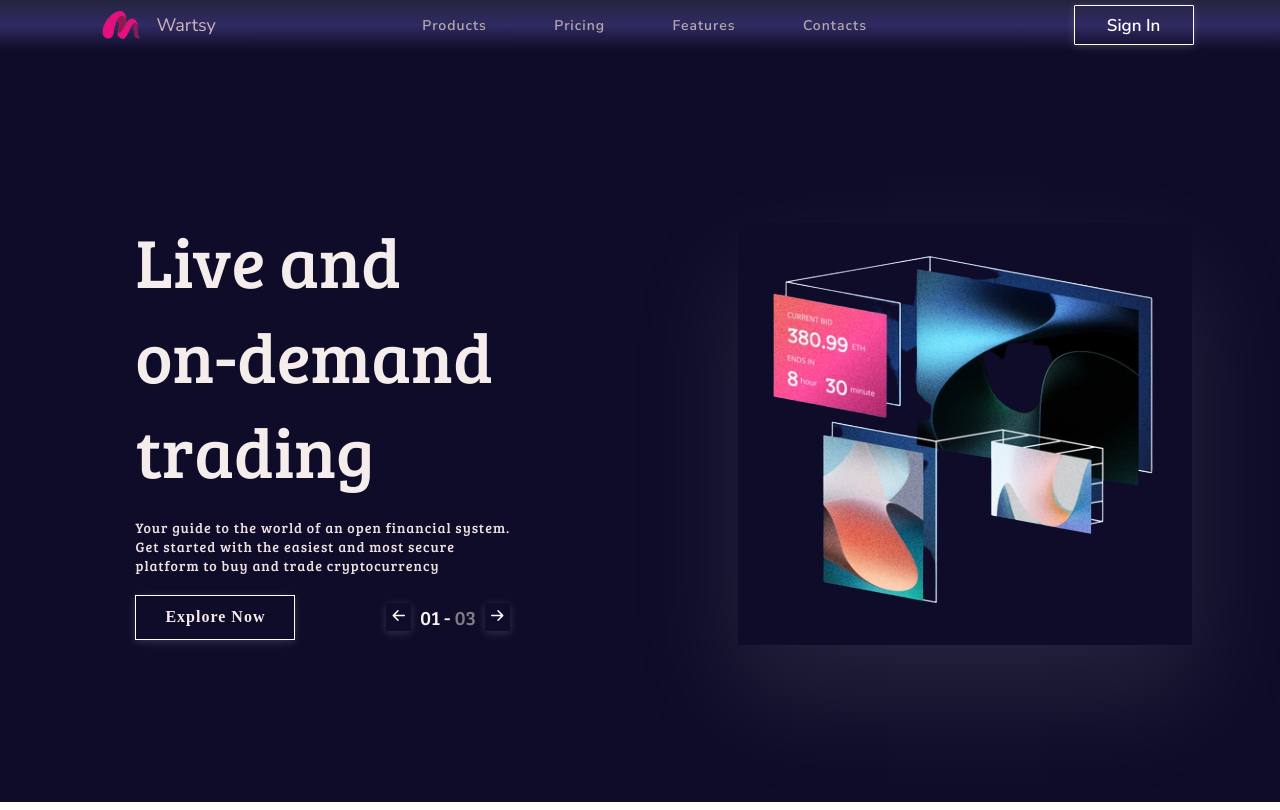
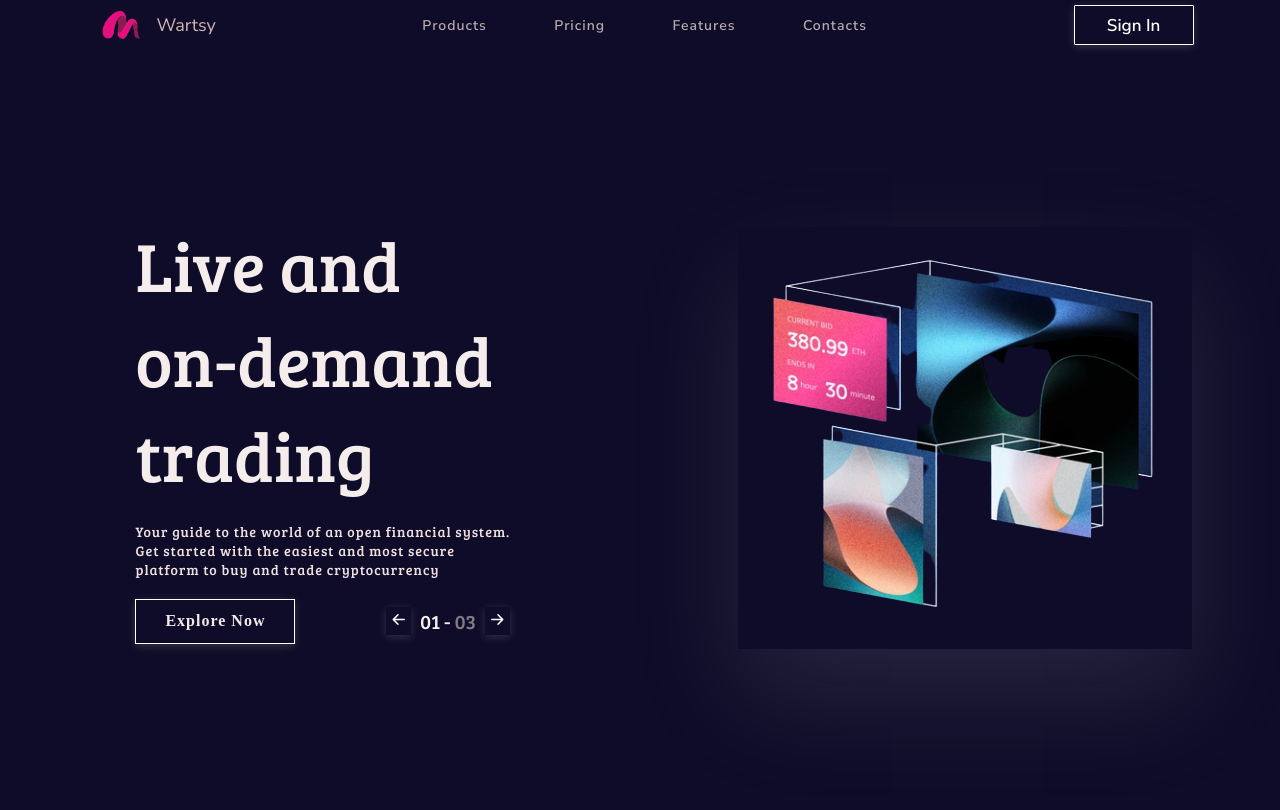
Before and after one commit to AbhishekSoni663/NewWartsy, a plain HTML site: page index.html in a window 1280 px wide. Drawn offline with nearby package versions, Linux system fonts and the light colour scheme; a web font is replaced by a local one.

Commit message:
second commit

```diff
--- a/style.css
+++ b/style.css
@@ -12,8 +12,6 @@
 
 .navbar{
     background-color: #0f0c29;  /* fallback for old browsers */
-    background: -webkit-linear-gradient(to bottom, #24243e, #302b63, #0f0c29);  /* Chrome 10-25, Safari 5.1-6 */
-    background: linear-gradient(to bottom, #24243e, #302b63, #0f0c29); /* W3C, IE 10+/ Edge, Firefox 16+, Chrome 26+, Opera 12+, Safari 7+ */
 }
 .navlink{
     display: flex;
@@ -21,7 +19,7 @@
     align-items: center;
     width: 100%;
     justify-content: space-around;
-    /* background-color: aqua; */
+
 }
 .nav-ul{
     width: 40%;
@@ -29,7 +27,7 @@
 .nav-ul ul{
     display: flex;
     list-style: none;
-    /* background-color: blue; */
+
     justify-content: space-around;
 }
 .nav-ul li a{
@@ -79,7 +77,7 @@ background: linear-gradient(to bottom, #240b36, #c31432); /* W3C, IE 10+/ Edge,
 }
 .main-section{
 min-width: 100%;
-min-height: 94vh;
+min-height: 95vh;
 display: flex;
 align-items: center;
 justify-content: space-around;
@@ -90,13 +88,13 @@ background-color: #0f0c29;
     flex-direction: column;
     align-items: center;
     justify-content: center;
-    /* background-color: brown; */
+
     width:37%;
    height: 570px;
 }
 .main-head{
     width:80%;
-    /* background-color: beige; */
+
 }
 .main-head h1{
     font-size: 70px;
@@ -115,7 +113,7 @@ background-color: #0f0c29;
     color: rgb(239, 224, 224);
 }
 .main-btn{
-    /* background-color: blue; */
+
     display: flex;
     height: auto;
     width: 80%;
@@ -127,14 +125,14 @@ background-color: #0f0c29;
     align-items: center;
     justify-content: space-around;
     width:35% ;
-    /* background-color: antiquewhite; */
+
 }
  .main-img{
     display: flex;
     height: 100%;
     justify-content: center;
     align-items: center;
-    /* background-color: chocolate; */
+
 }
 
 .main-img img{
```
